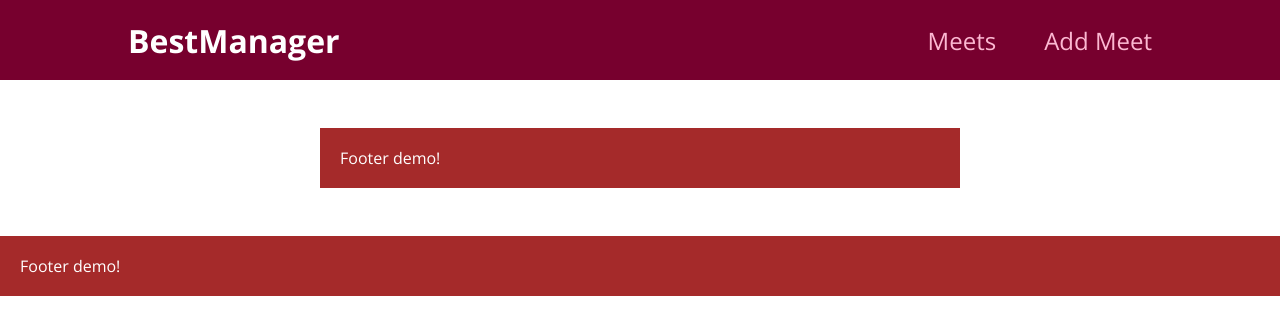
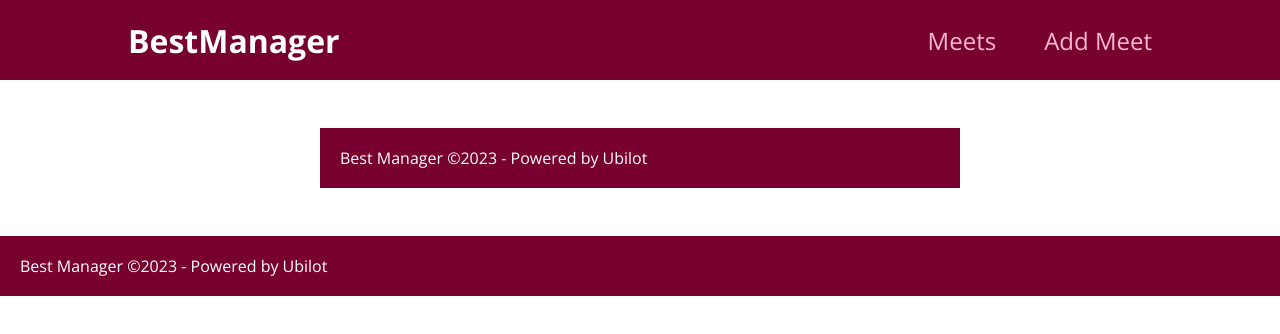
Before and after one commit to m0rph3u5-zip/nextjs-meetup, a Next.js app: page /partials/footer in a window 1280 px wide. Shown: the top 334 px of the page. Built offline with nearby package versions, Linux system fonts and the light colour scheme.

Commit message:
edit header and footer

```diff
--- a/components/layout/Footer.js
+++ b/components/layout/Footer.js
@@ -3,7 +3,7 @@ import classes from './Footer.module.css';
 function Footer() {
   return (
     <div className={classes.footerBar}>
-      Footer demo!
+      Best Manager ©2023 - Powered by Ubilot
     </div>
   )
 }
--- a/components/layout/Footer.module.css
+++ b/components/layout/Footer.module.css
@@ -3,7 +3,7 @@
   align-items: center;
   height: 60px;
   width: 100%;
-  background-color: brown;
+  background-color: #77002e;
   padding: 10px 20px;
   color: white;
 }
--- a/components/meetups/MeetupDetails.module.css
+++ b/components/meetups/MeetupDetails.module.css
@@ -4,5 +4,6 @@
 }
 
 .details {
+  min-height: 75vh;
   text-align: center;
 }
```
